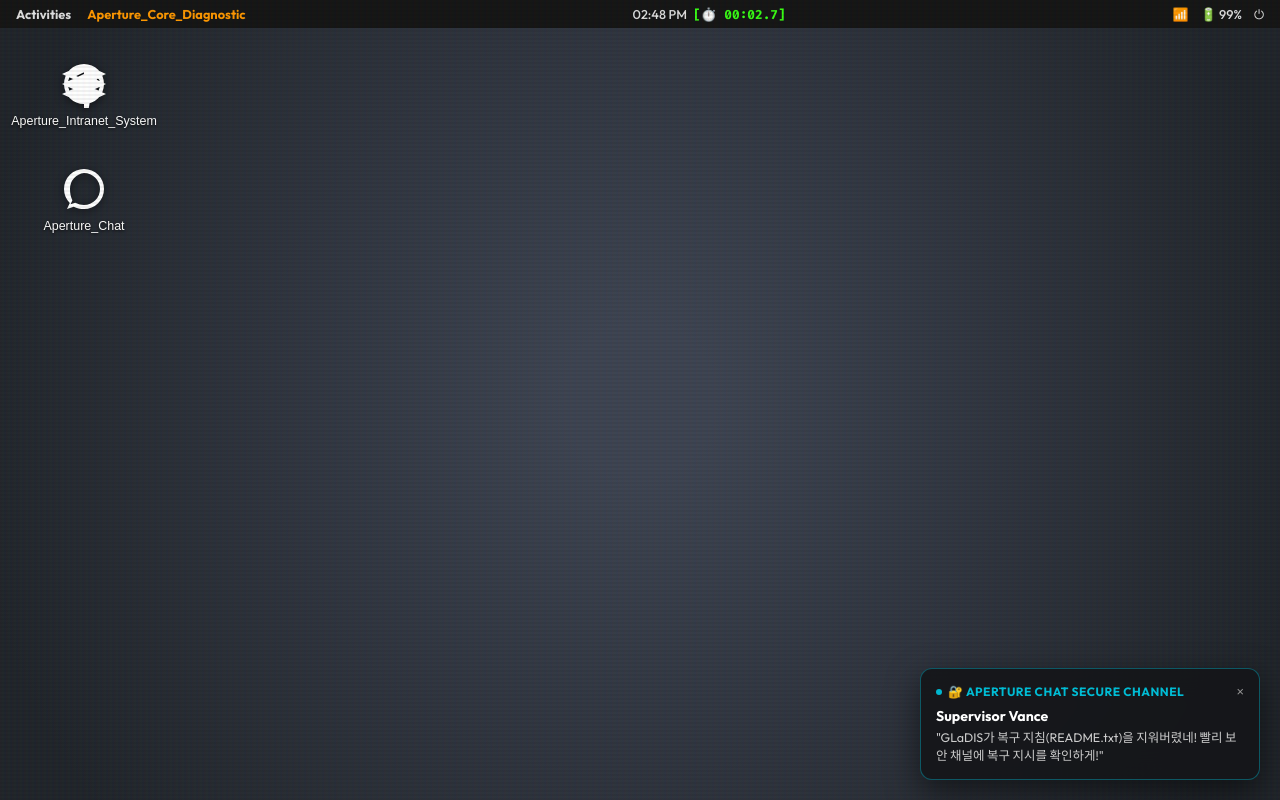
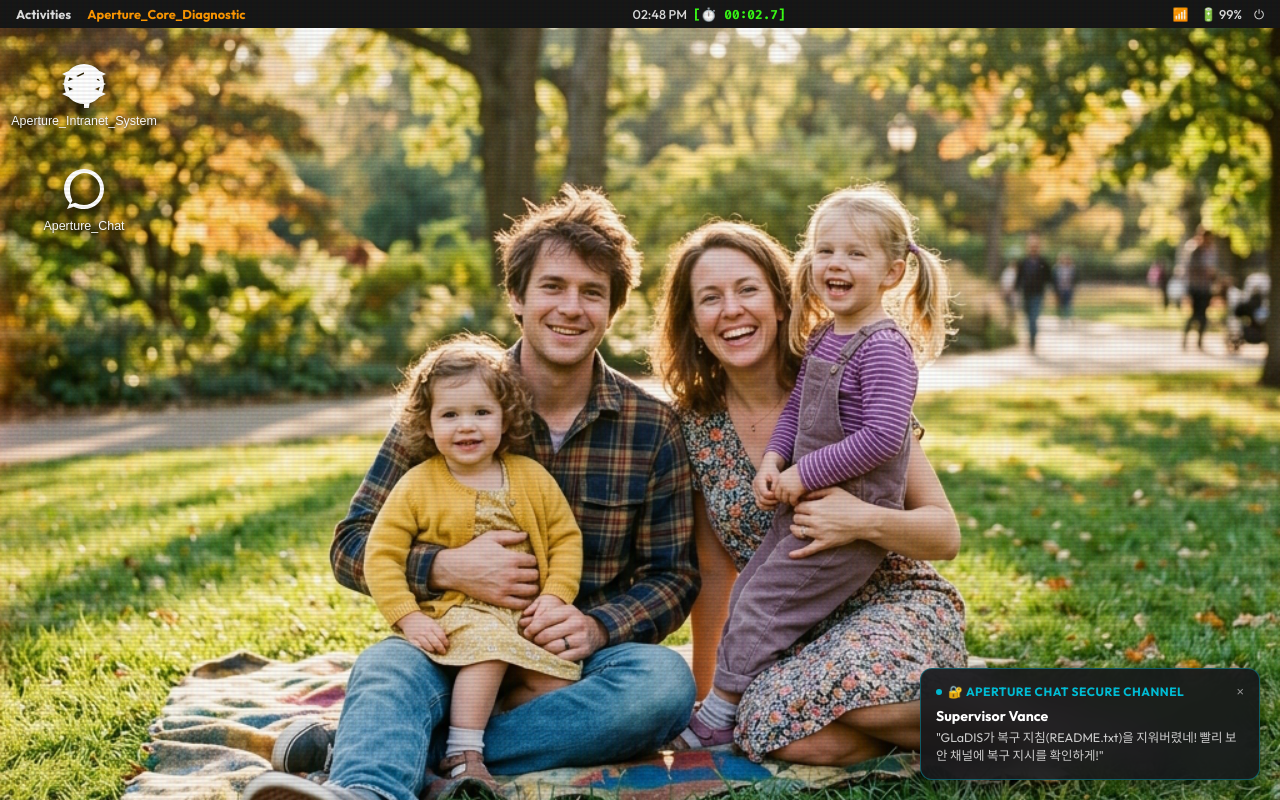
Before and after one commit to qpi-labels/web-escape, a website built with Vite: page index.html in a window 1280 px wide. Both pictures are taken after a click on the button "로그인 (Sign In)". Built offline with nearby package versions, Linux system fonts and the light colour scheme.

```diff
--- a/src/style.css
+++ b/src/style.css
@@ -776,7 +776,10 @@
   display: flex;
   flex-direction: column;
   background-color: #2b2b2b;
-  background-image: radial-gradient(circle, #3e4452 10%, #21252b 90%);
+  background-image: url('/nanobanana_family.png');
+  background-size: cover;
+  background-position: center;
+  background-repeat: no-repeat;
   position: relative;
   overflow: hidden;
   font-family: var(--font-sans);
```
Also changed, not shown: public/nanobanana_family.png (added).
